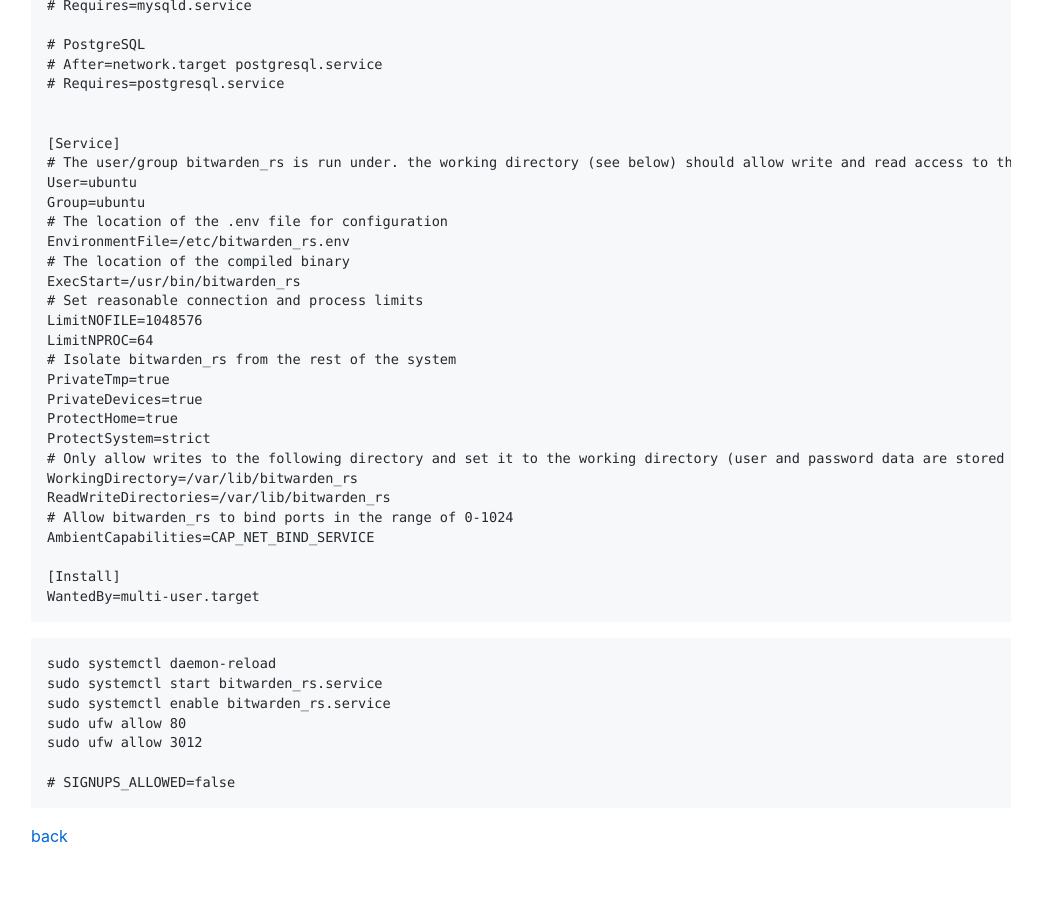
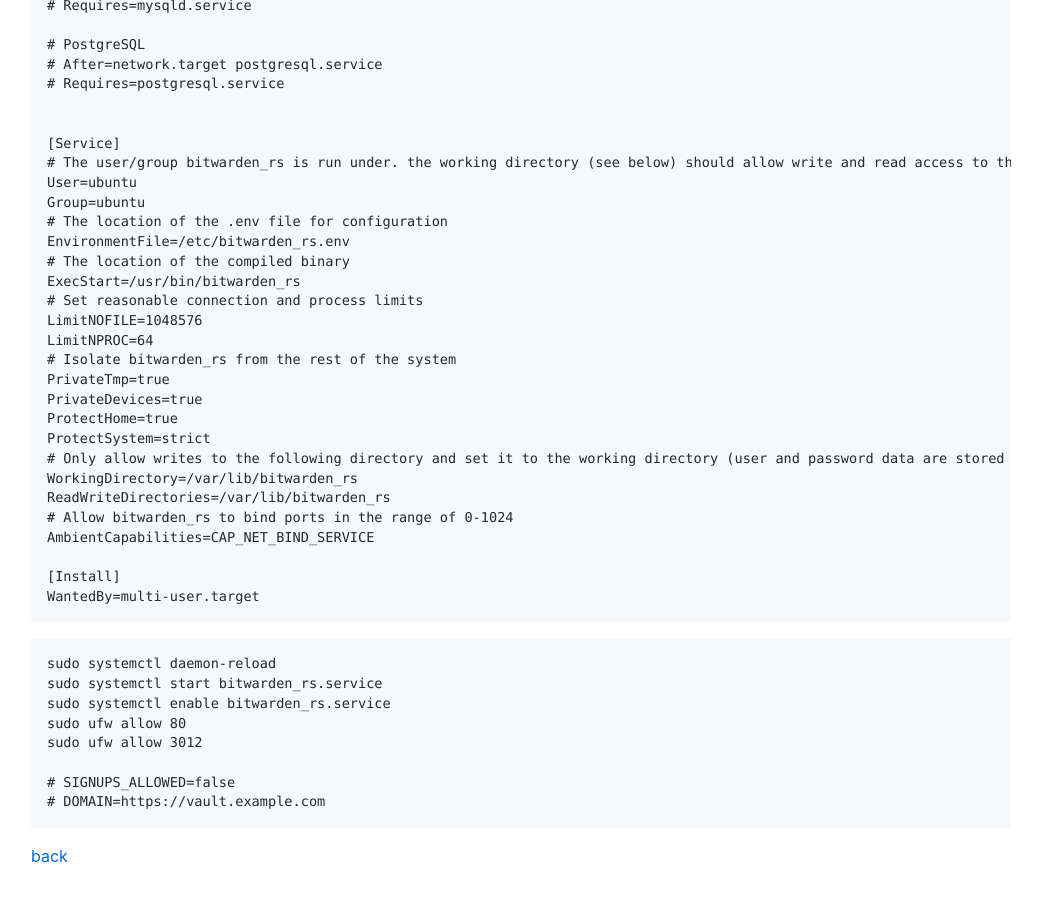
Before and after one commit to rajankpaul/docs, a Jekyll site: the page built from tutorials/linux/bitwarden_rs/index.md, in a window 1280 px wide and 900 px high, scrolled down 1370 px. Shown: the whole window, without its empty margins (119-1161 px from the left). Built offline with Jekyll 4.4.1, drawn with Linux system fonts in a browser that asks for light colours; comment, search, counter and statistics services are not loaded.

Commit message:
Update index.md

````diff
--- a/tutorials/linux/bitwarden_rs/index.md
+++ b/tutorials/linux/bitwarden_rs/index.md
@@ -107,6 +107,7 @@ sudo ufw allow 80
 sudo ufw allow 3012
 
 # SIGNUPS_ALLOWED=false
+# DOMAIN=https://vault.example.com
 ```
 
 [back](../)
````
